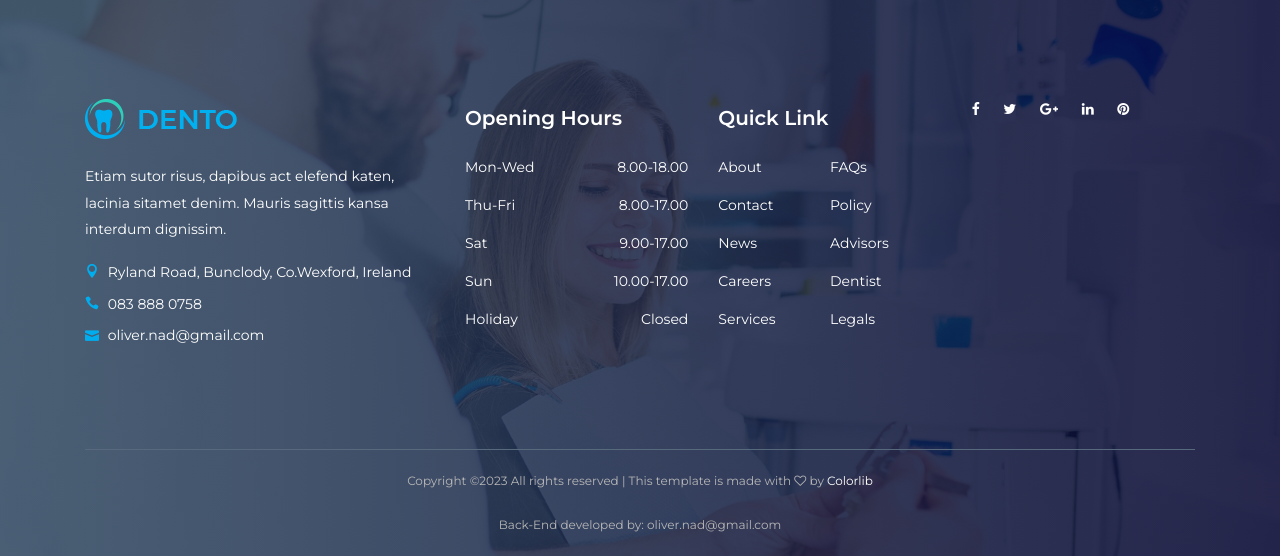
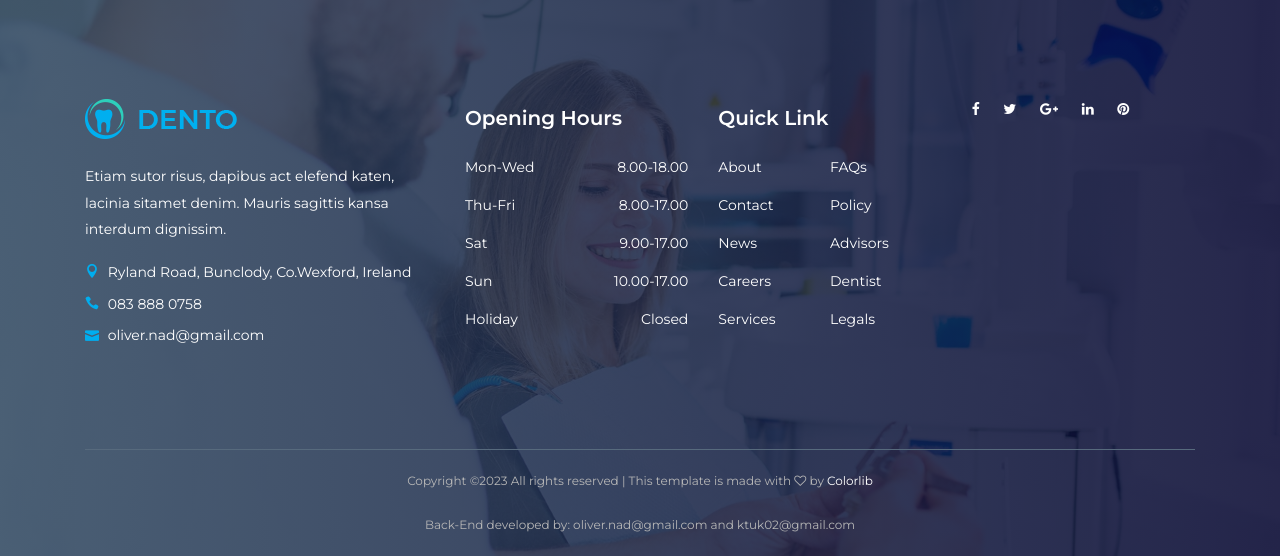
Before and after one commit to onadj/dental_appointment, a Django app: page /about.html in a window 1280 px wide. Shown: the part 2518-3074 px from the top of the page. Run offline with Django 3.2, Linux system fonts and the light colour scheme; some libraries are stand-ins or nearby versions; some web fonts are replaced.

Commit message:
add contributor

```diff
--- a/website/templates/about.html
+++ b/website/templates/about.html
@@ -464,7 +464,7 @@ Copyright &copy;<script>document.write(new Date().getFullYear());</script> All r
 
 <!-- Link back to Colorlib can't be removed. Template is licensed under CC BY 3.0. --></p>
 <br>
-<p class="text-center">Back-End developed by: oliver.nad@gmail.com</p>
+<p class="text-center">Back-End developed by: oliver.nad@gmail.com and ktuk02@gmail.com</p>
           </div>
         </div>
       </div>
```
